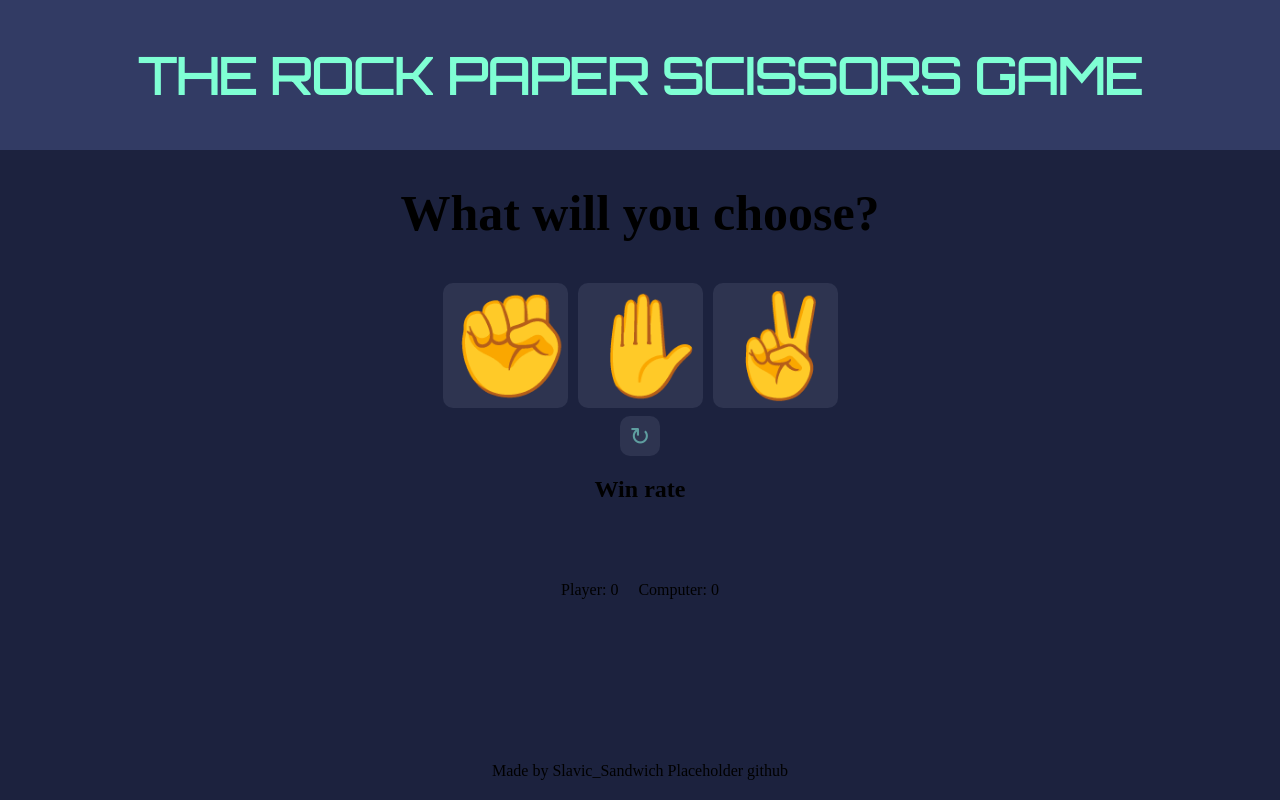
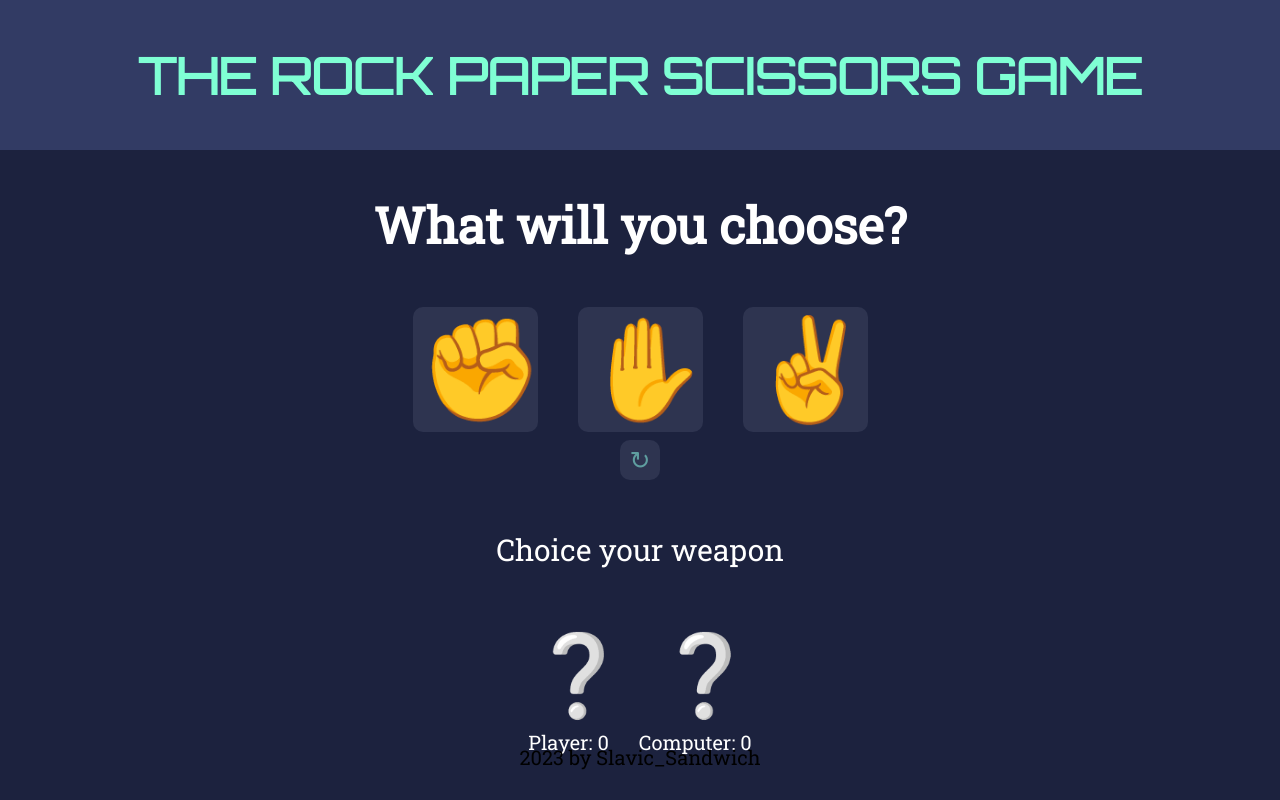
Before and after one commit to SlavicSandwich/rock-paper-scissors, a plain HTML site: page index.html in a window 1280 px wide. Drawn offline with Linux system fonts and the light colour scheme.

Commit message:
fix styling for scorebox and footer

```diff
--- a/index.html
+++ b/index.html
@@ -14,7 +14,7 @@
     </div>
     <div class="main">
       <div class="choicebox">
-        <h1>What will you choose?</h1>
+        <h2 style="color: white">What will you choose?</h2>
         <div class="buttons">
           <button class="choice">✊</button>
           <button class="choice">✋</button>
@@ -23,21 +23,23 @@
         <button class="restart">↻</button>
       </div>
       <div class="scorebox">
-        <h2>Win rate</h2>
-        <p id="winner"></p>
+        <p class="score-info">Choice your weapon</p>
         <div class="scoreboard">
-          <div class="score">
-            <p id="player">Player: <span>0</span></p>
+          <div class="score" id="player">
+            <p class="sign">❔</p>
+            <p class="score-text">Player: <span>0</span></p>
           </div>
-          <div class="score">
-            <p id="computer">Computer: <span>0</span></p>
+          <div class="score" id="computer">
+            <p class="sign">❔</p>
+            <p class="score-text">Computer: <span>0</span></p>
           </div>
         </div>
-        <h3></h3>
       </div>
     </div>
     <div class="footer">
-        Made by Slavic_Sandwich <span>Placeholder github</span>
+      <p>
+        <script>document.write(new Date().getFullYear())</script> by Slavic_Sandwich
+      </p>
     </div>
   </body>
 </html>
--- a/styles.css
+++ b/styles.css
@@ -1,3 +1,5 @@
+/* Global styling */
+
 @import url(https://fonts.googleapis.com/css?family=Poiret+One|Lobster|Anton|Shadows+Into+Light|Open+Sans|Roboto|Orbitron|Oswald|Raleway|Montserrat|Roboto+Slab|Indie+Flower|Fjalla+One|Bree+Serif|Pacifico|Abril+Fatface);
 html {
   overflow: hidden;
@@ -21,13 +23,15 @@ body {
   align-items: center;
 }
 
-
-
 h1 {
   font-size: 50px;
 }
 
+h2{
+    font-size: 50px;
+}
 
+/* Header Styling */
 
 
 .header {
@@ -50,19 +54,32 @@ h1 {
     font-size: 65px;
 }
 
+
+/* Main part syling */
+
 .main{
     background-color: rgb(28, 34, 62);
     margin:0;
     height: 100%;
     width: 100%;
+    display: flex;
+    flex-direction: column;
+    justify-content: start;
+    align-items: center;
+    gap:20px;
+    font-family: 'Roboto slab';
 }
 
-.footer{
-    padding:20px;
-    background-color: rgb(28, 34, 62);
-    width: 100%;
-    text-align: center;
-}
+
+/* Choice box syling */
+
+.choicebox {
+    display: flex;
+    flex-direction: column;
+    align-items: center;
+    justify-content: space-between;
+    gap: 8px;
+  }
 
 .choice, .restart{
     font-size: 100px;
@@ -92,75 +109,73 @@ h1 {
 }
 
 
-.choicebox {
-  display: flex;
-  flex-direction: column;
-  align-items: center;
-  justify-content: space-between;
-  gap: 8px;
-}
-
 .buttons {
   display: flex;
   align-items: center;
   justify-content: space-around;
-  gap: 10px;
+  gap: 40px;
 }
+
+/* Score box stlying */
 
 .scorebox {
   display: flex;
   flex-direction: column;
   align-items: center;
   justify-content: space-between;
+  gap:20px
+}
+
+.score-info{
+    font-size: 30px;
+    color: white;
+
 }
 
 .scoreboard {
   display: flex;
   align-items: center;
   justify-content: center;
-  gap: 20px;
+  gap: 30px;
 }
 
-.shake {
-  animation: shake 0.5s;
-  animation-iteration-count: 2;
-}
-@keyframes shake {
-  0% {
-    transform: translate(1px, 1px) rotate(0deg);
-  }
-  10% {
-    transform: translate(-1px, -2px) rotate(-1deg);
-  }
-  20% {
-    transform: translate(-3px, 0px) rotate(1deg);
-  }
-  30% {
-    transform: translate(3px, 2px) rotate(0deg);
-  }
-  40% {
-    transform: translate(1px, -1px) rotate(1deg);
-  }
-  50% {
-    transform: translate(-1px, 2px) rotate(-1deg);
-  }
-  60% {
-    transform: translate(-3px, 1px) rotate(0deg);
-  }
-  70% {
-    transform: translate(3px, 1px) rotate(-1deg);
-  }
-  80% {
-    transform: translate(-1px, -1px) rotate(1deg);
-  }
-  90% {
-    transform: translate(1px, 2px) rotate(0deg);
-  }
-  100% {
-    transform: translate(1px, -2px) rotate(-1deg);
-  }
+
+.score{
+    display: flex;
+    flex-direction: column;
+    justify-content: center;
+    align-items: center;
+    gap:10px
 }
 
-#winner {
-  height: 10px;
+.sign{
+    font-size: 80px;
+    text-align: center;
+    color:aqua;
+    width: 80px;
+    height: 80px;
+    border: 0;
+    margin:0;
 }
+
+.score-text{
+    font-size: 20px;
+    color: white;
+}
+
+/*Footer styling */
+
+.footer {
+    position: absolute;
+    bottom: 0;
+    left: 0;
+    display: flex;
+    align-items: center;
+    justify-content: center;
+    gap: 10px;
+    width: 100%;
+    padding: 10px;
+    color: var(--primary-light);
+    font-size: 20px;
+    font-family: 'Roboto slab';
+  }
```
